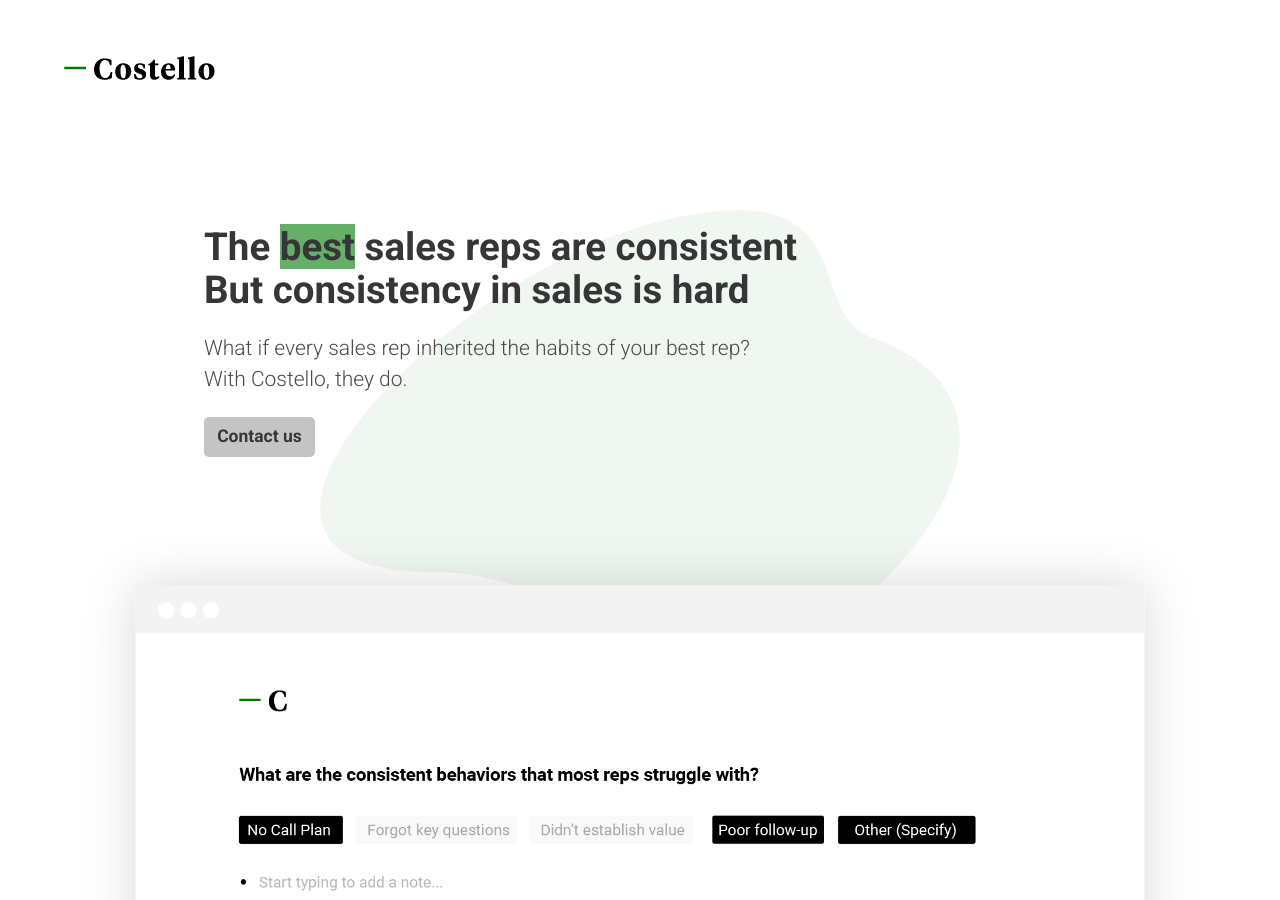
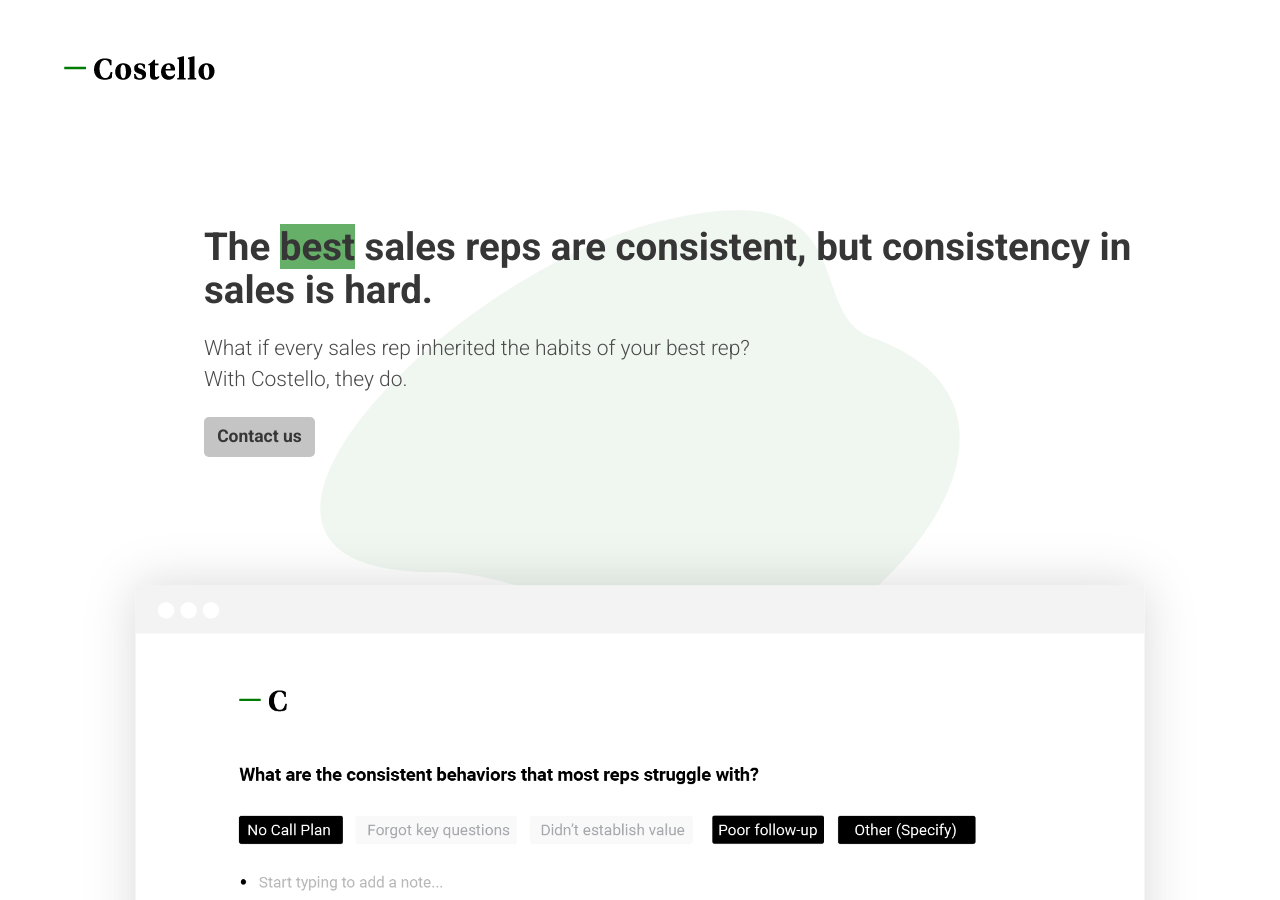
Before and after one commit to danieljbell/cloudcannon-test, a Jekyll site: the page built from index.html, in a window 1280 px wide and 900 px high. Built offline with Jekyll 4.4.1, drawn with Linux system fonts in a browser that asks for light colours; the list of posts is cut into pages by our own code.

Commit message:
changed intro text

```diff
--- a/_includes/home/intro.html
+++ b/_includes/home/intro.html
@@ -13,7 +13,7 @@
       {% include elements/title.html
         size="2"
         strong=true
-        text='The <span class="green-highlight"><strong>best</strong></span> sales reps are consistent<br /> But consistency in sales is hard'
+        text='The <span class="green-highlight"><strong>best</strong></span> sales reps are consistent, but consistency in sales is hard.'
       %}
       <p class="editable">
         What if every sales rep inherited the habits of your best rep?
```
